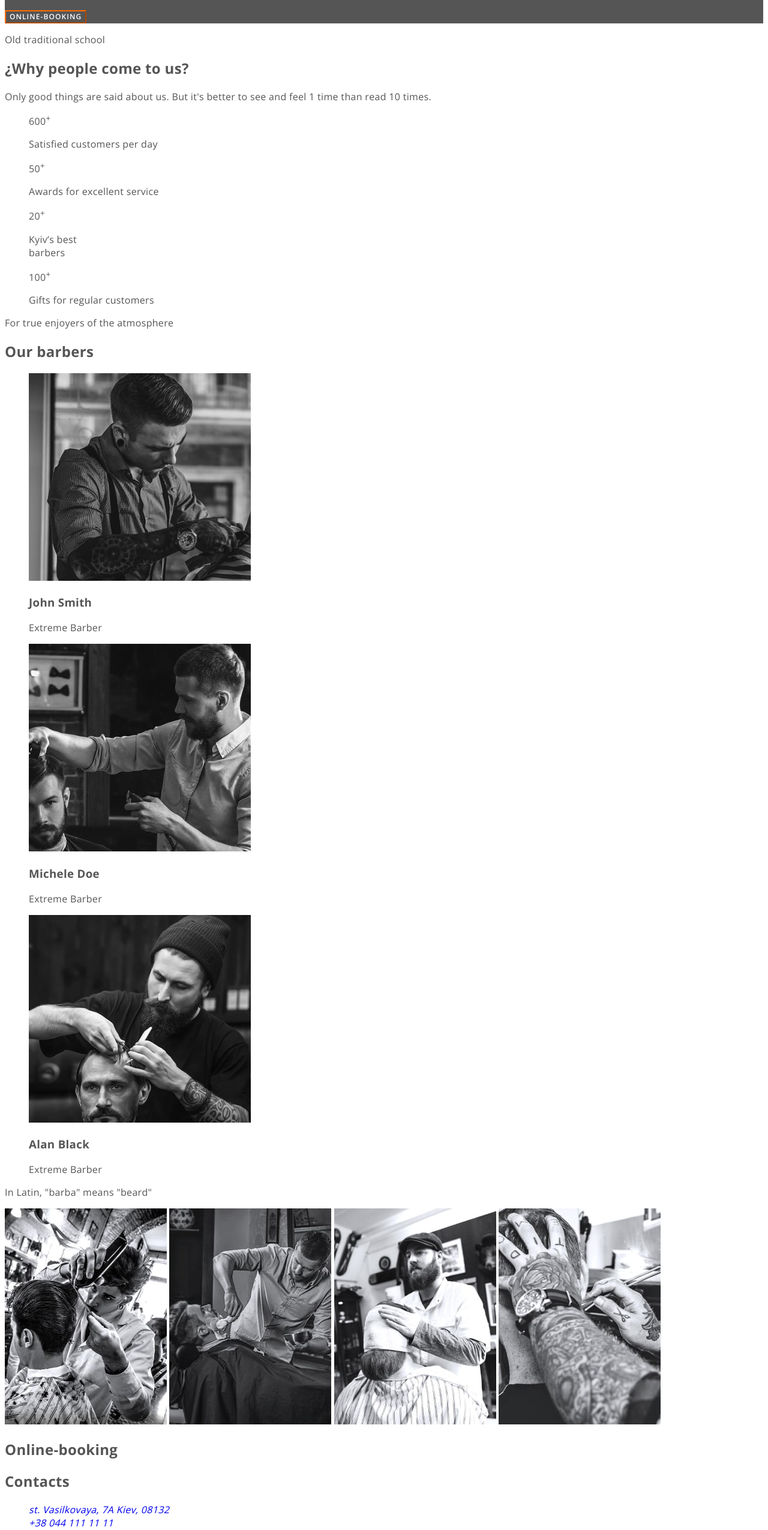
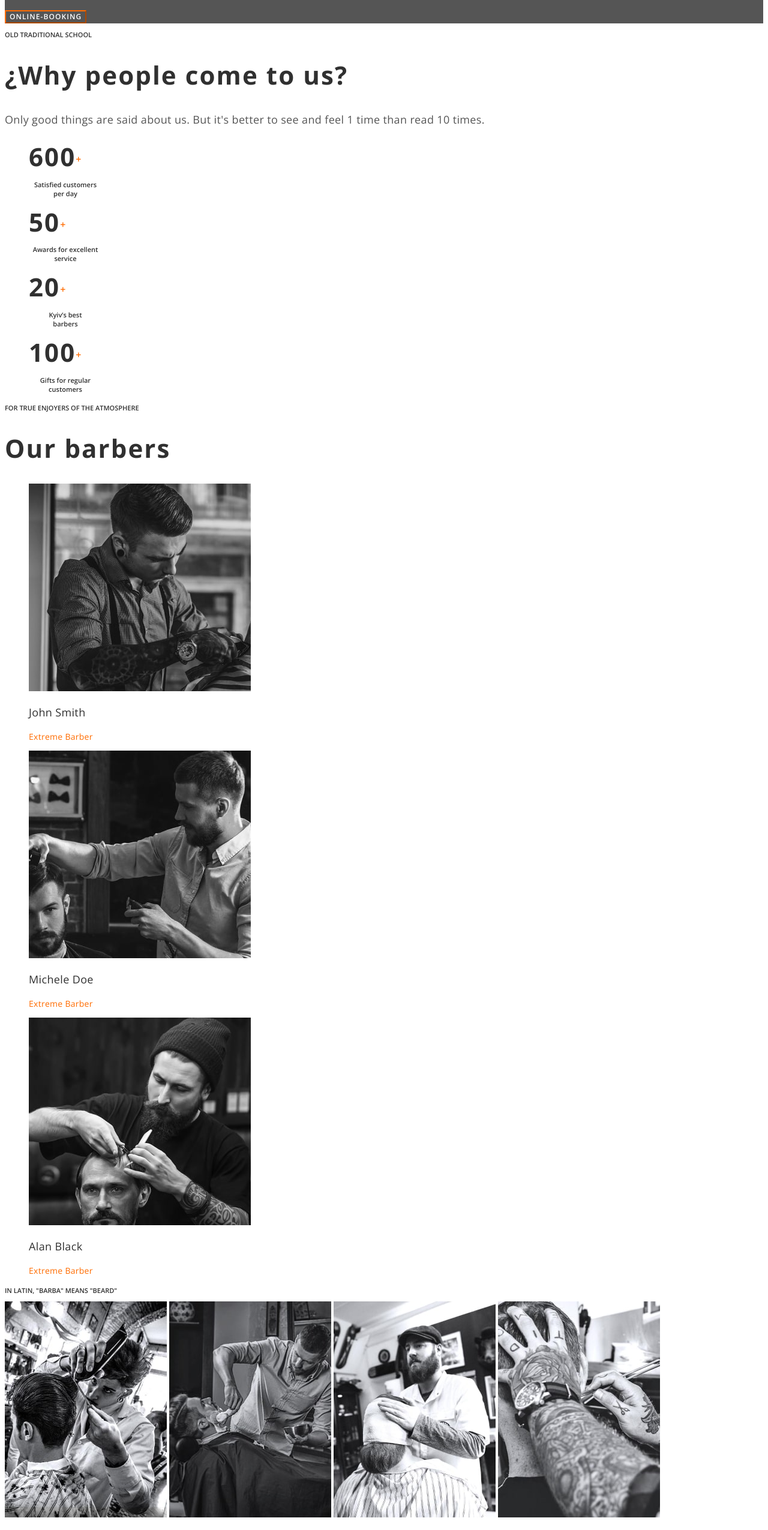
Before and after one commit to SydorenkoKateryna/barber-shop, a plain HTML site: page index.html in a window 1280 px wide. Shown: the part 2236-4786 px from the top of the page at 60% size. Drawn offline with nearby package versions, Linux system fonts and the light colour scheme.

Commit message:
Додає стилі до секцій Ratings,  Barbers, Portfolio, Booking, Contacts, Footer

```diff
--- a/css/styles.css
+++ b/css/styles.css
@@ -11,7 +11,6 @@
 /* General styles */
 body {
   font-family: "Open Sans", sans-serif;
-  letter-spacing: 0.02em;
 
   color: var(--primary-text-color);
   background-color: var(--primary-white-color);
@@ -50,7 +49,9 @@ body {
 /* Тимчасовий колір фону для наглядності */
 .header,
 .hero,
-.services {
+.services,
+.booking,
+.contacts {
   background-color: var(--primary-text-color);
 }
 
@@ -65,6 +66,13 @@ body {
   color: var(--primary-white-color);
 }
 
+.header-button {
+  color: var(--primary-white-color);
+
+  background-color: var(--primary-text-color);
+  border-color: var(--accent-color);
+}
+
 .header-list-link:hover,
 .header-list-link:focus,
 .header-tel-link:hover,
@@ -72,13 +80,6 @@ body {
 .header-button:hover,
 .header-button:focus {
   color: var(--accent-color);
-}
-
-.header-button {
-  color: var(--primary-white-color);
-
-  background-color: var(--primary-text-color);
-  border-color: var(--accent-color);
 }
 
 /* Hero */
@@ -116,6 +117,7 @@ body {
 .hero-text {
   font-size: 18px;
   line-height: calc(30 / 18);
+  letter-spacing: 0.02em;
 
   color: var(--secondary-text-color);
 }
@@ -141,11 +143,13 @@ body {
 .about-after-title {
   font-size: 18px;
   line-height: calc(30 / 18);
+  letter-spacing: 0.02em;
 }
 
 .about-text {
   font-size: 14px;
   line-height: calc(26 / 14);
+  letter-spacing: 0.02em;
 }
 
 .about-button {
@@ -181,6 +185,7 @@ body {
 .services-text {
   font-size: 18px;
   line-height: calc(30 / 18);
+  letter-spacing: 0.02em;
 
   color: var(--secondary-text-color);
 }
@@ -197,15 +202,173 @@ body {
   color: var(--accent-color);
 }
 
+/* Ratings */
+.ratings-pre-title {
+  font-weight: 600;
+  font-size: 11px;
+  line-height: calc(15 / 11);
+  text-transform: uppercase;
+  color: var(--primary-title-color);
+}
 
-/* Ratings */
+.ratings-title {
+  font-size: 42px;
+  line-height: calc(49 / 42);
+  letter-spacing: 0.05em;
+
+  color: var(--primary-title-color);
+
+}
+
+.ratings-after-title {
+  font-size: 18px;
+  line-height: calc(30 / 18);
+  letter-spacing: 0.02em;
+}
+
+.ratings-number {
+  font-weight: 700;
+  font-size: 42px;
+  line-height: calc(57 / 42);
+  letter-spacing: 0.05em;
+
+  color: var(--primary-title-color);
+}
+
+.ratings-plus {
+  font-weight: 600;
+  font-size: 16px;
+  line-height: calc(22 / 16);
+
+  color: var(--accent-color);
+}
+
+.ratings-text {
+  font-weight: 600;
+  font-size: 11px;
+  line-height: calc(15 / 11);
+  text-align: center;
+
+  color: var(--primary-title-color);
+
+  width: 122px;
+  height: 30px;
+}
 
 /* Barbers */
+.barbers-pre-title {
+  font-weight: 600;
+  font-size: 11px;
+  line-height: calc(15 / 11);
+  text-transform: uppercase;
+
+  color: var(--primary-title-color);
+}
+
+.barbers-title {
+  font-size: 42px;
+  line-height: calc(49 / 42);
+  letter-spacing: 0.05em;
+
+  color: var(--primary-title-color);
+}
+
+.barbers-after-title {
+  font-weight: 400;
+  font-size: 18px;
+  line-height: calc(25 / 18);
+  letter-spacing: 0.02em;
+
+  color: var(--primary-title-color);
+}
+
+.barbers-text {
+  font-size: 14px;
+  line-height: calc(19 / 14);
+  letter-spacing: 0.02em;
+
+  color: var(--accent-color);
+}
 
 /* Portfolio */
+.portfolio-after-title {
+  font-weight: 600;
+  font-size: 11px;
+  line-height: calc(15 / 11);
+  text-transform: uppercase;
+
+  color: var(--primary-title-color);
+}
 
 /* Booking */
+.booking-title {
+  font-size: 42px;
+  line-height: calc(49 / 42);
+  letter-spacing: 0.05em;
+
+  color: var(--primary-white-color);
+}
 
 /* Contacts */
+.contacts-title {
+  font-size: 42px;
+  line-height: calc(49 / 42);
+  letter-spacing: 0.05em;
+
+  color: var(--primary-white-color);
+}
+
+.contacts-list-link {
+  font-style: normal;
+  font-weight: 400;
+  font-size: 18px;
+  line-height: calc(30 / 18);
+  letter-spacing: 0.02em;
+
+  color: var(--secondary-text-color);
+}
+
+.contacts-link-map {
+  font-weight: 700;
+}
+
+.contacts-after-title {
+  font-weight: 600;
+  font-size: 11px;
+  line-height: calc(15 / 11);
+  text-transform: uppercase;
+
+  color: var(--primary-white-color);
+}
+
+.contacts-text {
+  font-size: 18px;
+  line-height: calc(30 / 18);
+  letter-spacing: 0.02em;
+
+  color: var(--secondary-text-color);
+}
 
 /* Footer */
+.footer-copyright {
+  font-weight: 600;
+  font-size: 11px;
+  line-height: calc(15 / 11);
+  letter-spacing: 0.2em;
+
+  color: var(--secondary-text-color);
+}
+
+.footer-list-link {
+  font-weight: 600;
+  font-size: 11px;
+  line-height: calc(15 / 11);
+  letter-spacing: 0.2em;
+
+  color: var(--primary-title-color);
+}
+
+.footer-list-link:hover,
+.footer-list-link:focus {
+  color: var(--accent-color);
+}
```
